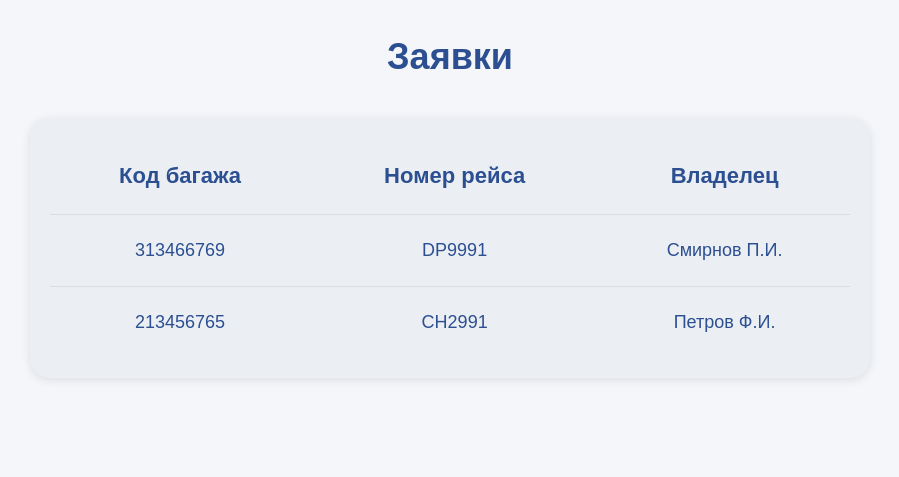
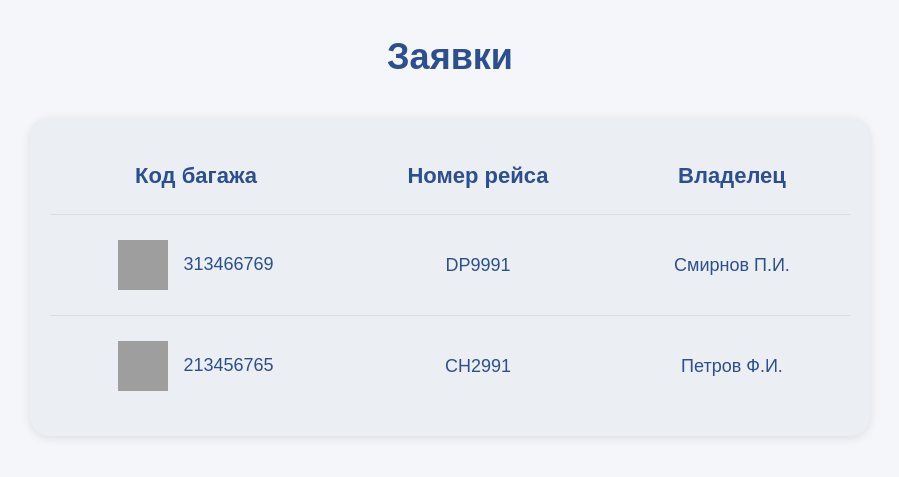
Before and after one commit to EgroKuz/aero-baggages, a Django app: page /migration/1/ in a window 1280 px wide. Shown: the part 62-539 px from the top of the page, without its empty margins (190-1089 px from the left). Run offline with Django 5.2, Linux system fonts and the light colour scheme.

Commit message:
Исправление отображения картинки

```diff
--- a/migrations_data.py
+++ b/migrations_data.py
@@ -5,14 +5,14 @@ DRAFT_MIGRATION = {
         {
             'id': 1,
             'number': '313466769',
-            'image': '',
+            'image': 'http://127.0.0.1:9000/baggages/1.jpg',
             'flight': 'DP9991',
             'owner': 'Смирнов П.И.',
         },
         {
             'id': 2,
             'number': '213456765',
-            'image': '',
+            'image': 'http://127.0.0.1:9000/baggages/2.jpg',
             'flight': 'CH2991',
             'owner': 'Петров Ф.И.'
         }
--- a/static/css/baggage.css
+++ b/static/css/baggage.css
@@ -218,8 +218,11 @@ table {
     border-collapse: collapse;
 }
 
-baggage-card {
-    display: flex;
+.baggage-icon {
+    width: 50px;
+    height: 50px;
+    margin-right: 10px;
+    vertical-align: middle;
 }
 
 th, td {
--- a/templates/migration.html
+++ b/templates/migration.html
@@ -15,9 +15,10 @@
                 {% for baggage in baggages %}
                 <tr>
                     <td>
-                        <a href="/baggage/{{ baggage.id }}/" class="baggage-link">
-                            {{ baggage.number }}
-                        </a>
+                        <img src="{{ baggage.image }}" alt="Багаж {{ baggage.id }}" class="baggage-icon">
+                    <a href="/baggage/{{ baggage.id }}/" class="baggage-link">
+                        {{ baggage.number }}
+                    </a>
                     </td>
                     <td>{{ baggage.flight }}</td>
                     <td>{{ baggage.owner }}</td>
```
